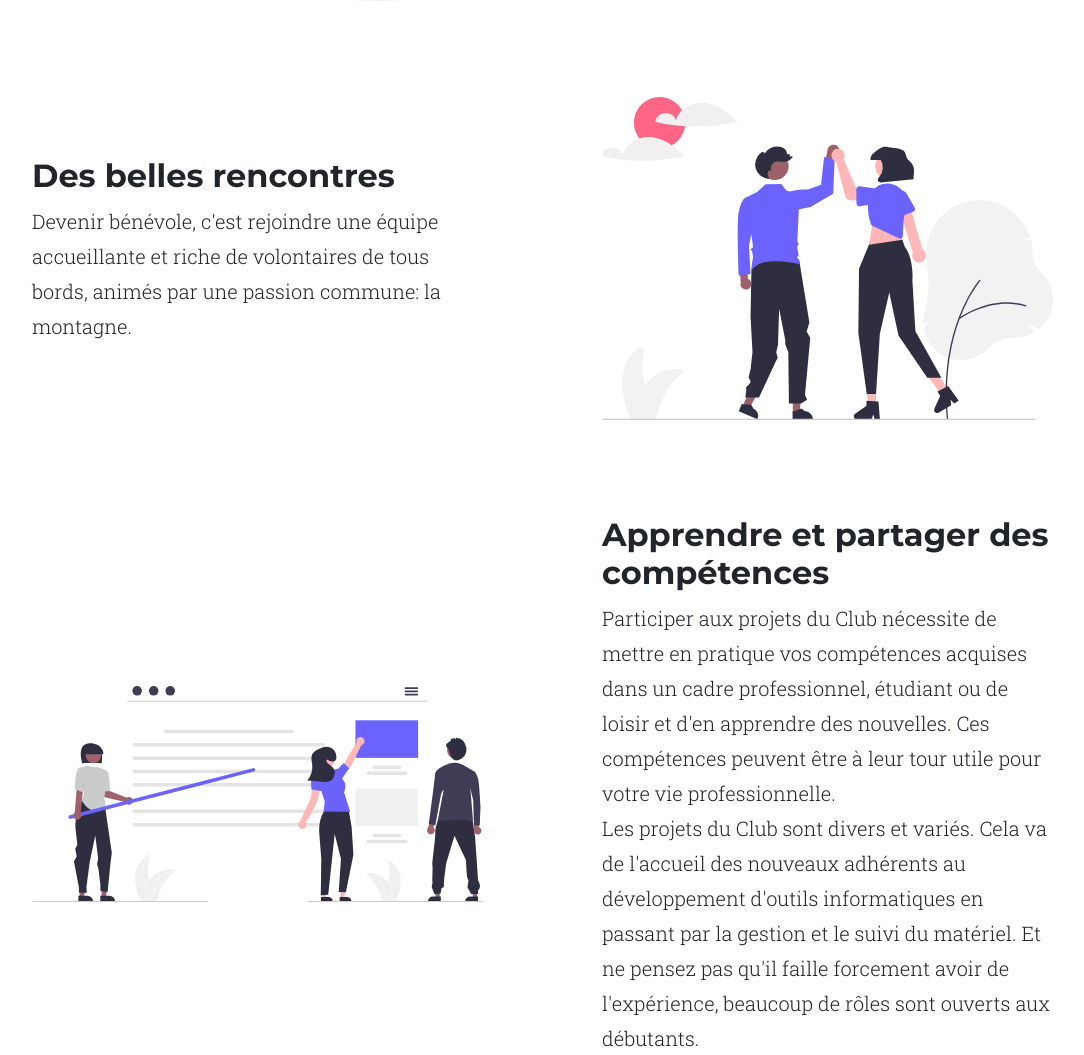
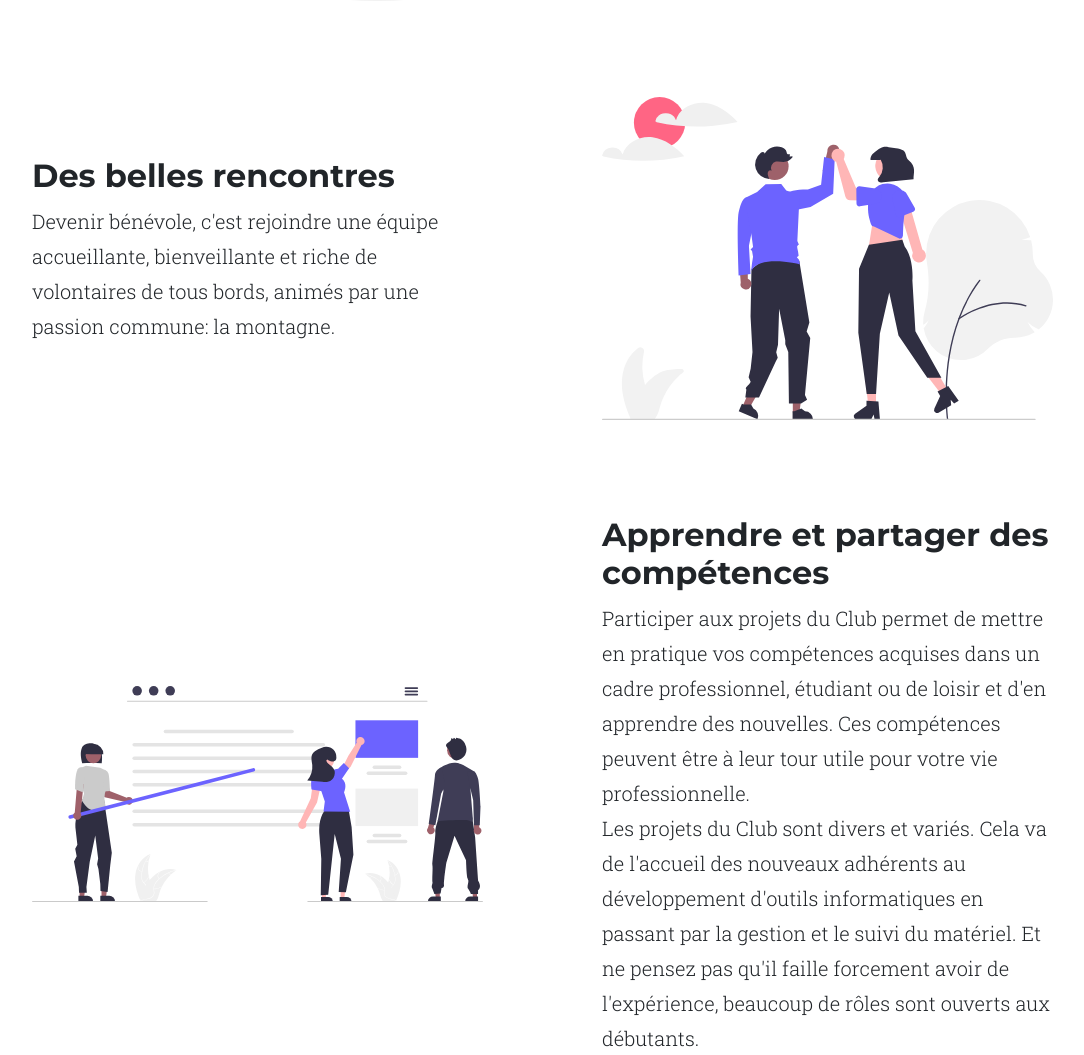
Before and after one commit to Club-Alpin-Lyon-Villeurbanne/benevolat, a PHP site: page / in a window 1280 px wide. Shown: the part 1409-2464 px from the top of the page, without its empty margins (50-1134 px from the left). Run offline with PHP 8.4, Linux system fonts and the light colour scheme.

Commit message:
Typo et changement de place roles archi

```diff
--- a/index.php
+++ b/index.php
@@ -71,7 +71,7 @@
             </div>
             <div class="col-12 col-md-5">
               <h2><strong>Des belles rencontres</strong></h2>
-              <p class="lead">Devenir bénévole, c'est rejoindre une équipe accueillante et riche de volontaires de tous bords, animés par une passion commune: la montagne.</p>
+              <p class="lead">Devenir bénévole, c'est rejoindre une équipe accueillante, bienveillante et riche de volontaires de tous bords, animés par une passion commune: la montagne.</p>
             </div>
           </div>
 
@@ -81,7 +81,7 @@
             </div>
             <div class="col-12 col-md-5 m-md-auto">
               <h2><strong>Apprendre et partager des compétences</strong></h2>
-              <p class="lead">Participer aux projets du Club nécessite de mettre en pratique vos compétences acquises dans un cadre professionnel, étudiant ou de loisir et d'en apprendre des nouvelles. Ces compétences peuvent être à leur tour utile pour votre vie professionnelle.<br/>
+              <p class="lead">Participer aux projets du Club permet de mettre en pratique vos compétences acquises dans un cadre professionnel, étudiant ou de loisir et d'en apprendre des nouvelles. Ces compétences peuvent être à leur tour utile pour votre vie professionnelle.<br/>
                 Les projets du Club sont divers et variés. Cela va de l'accueil des nouveaux adhérents au développement d'outils informatiques en passant par la gestion et le suivi du matériel. Et ne pensez pas qu'il faille forcement avoir de l'expérience, beaucoup de rôles sont ouverts aux débutants.
               </p>
             </div>
--- a/js/roles.json
+++ b/js/roles.json
@@ -178,6 +178,13 @@
     "Cadre": "Vie du club",
     "Departement": "Local et matériel",
     "Nombre": 2,
+    "Nom": "Architecte d'intérieur",
+    "Description": "Après ces 2 années de restrictions sociales, nous souhaitons faire revivre notre local et le rendre plus accueillant. Nous avons quelques idées pour le réagencer, mais si des adhérents plus compétents veulent nous aider, cela serait idéal. Recherchons idée notamment pour l’installation d’un bar."
+  },
+  {
+    "Cadre": "Vie du club",
+    "Departement": "Local et matériel",
+    "Nombre": 2,
     "Nom": "Responsable buvette au local",
     "Description": "barman / barwoman pour les soirées au Club\n- définit les besoins de la buvette\n- communication sur les évenements buvette au local\n- en charge de trouver les bénévoles pour gérer la buvettes lors des évènements réguliers"
   },
@@ -201,13 +208,6 @@
     "Nombre": 1,
     "Nom": "Responsable mini bus",
     "Description": "Le Club est maintenant en possession d'un super Mini-bus, pour réduire notre empreinte carbone et faciliter les sorties pour les jeunes. Nous cherchons quelqu'un qui pourrait nous aider à gérer le mini-bus: faire un checkup de temps en temps (propreté, révisions, etc...) et organiser la gestion avec les utilisateurs. Nous avons un outil de réservation en ligne."
-  },
-  {
-    "Cadre": "Vie du club",
-    "Departement": "Local et matériel",
-    "Nombre": 2,
-    "Nom": "Architecte d'intérieur",
-    "Description": "Après ces 2 années de restrictions sociales, nous souhaitons faire revivre notre local et le rendre plus accueillant. Nous avons quelques idées pour le réagencer, mais si des adhérents plus compétents veulent nous aider, cela serait idéal. Recherchons idée notamment pour l’installation d’un bar."
   },
   {
     "Cadre": "Vie du club",
```
